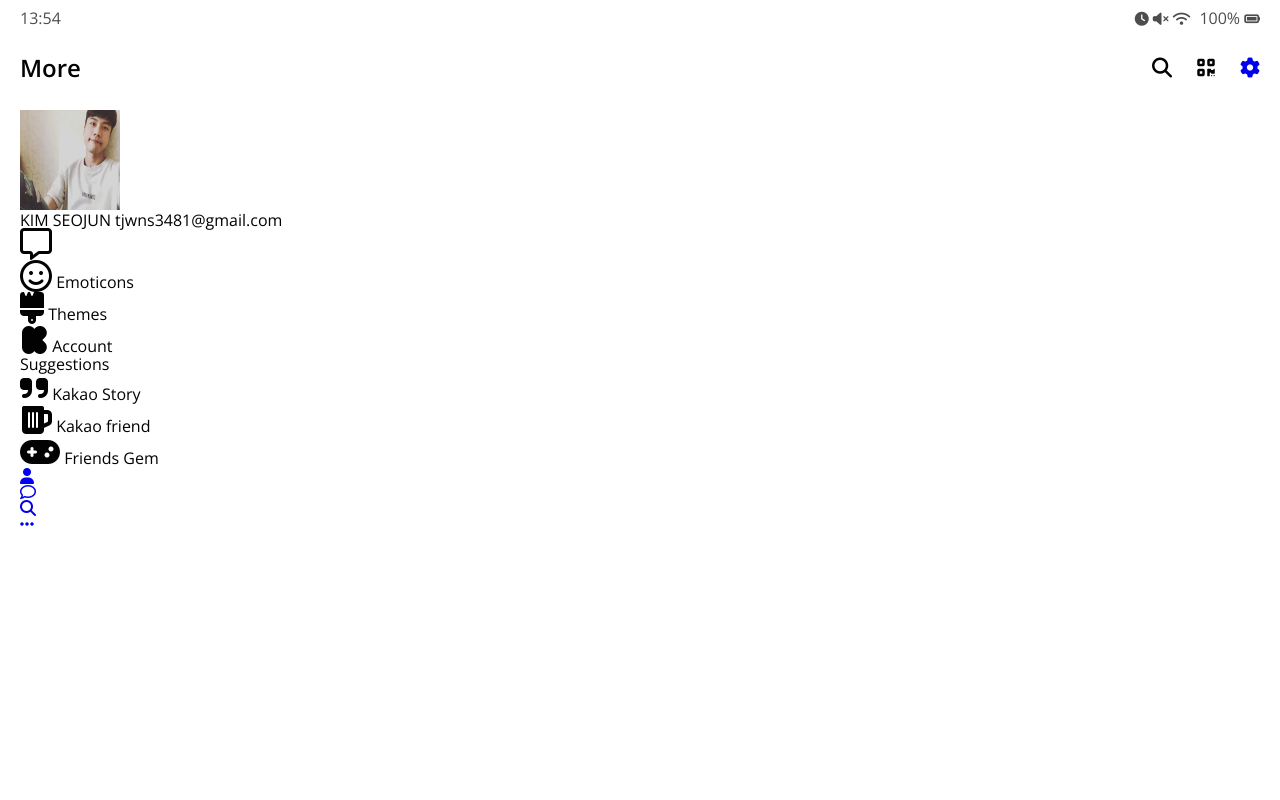
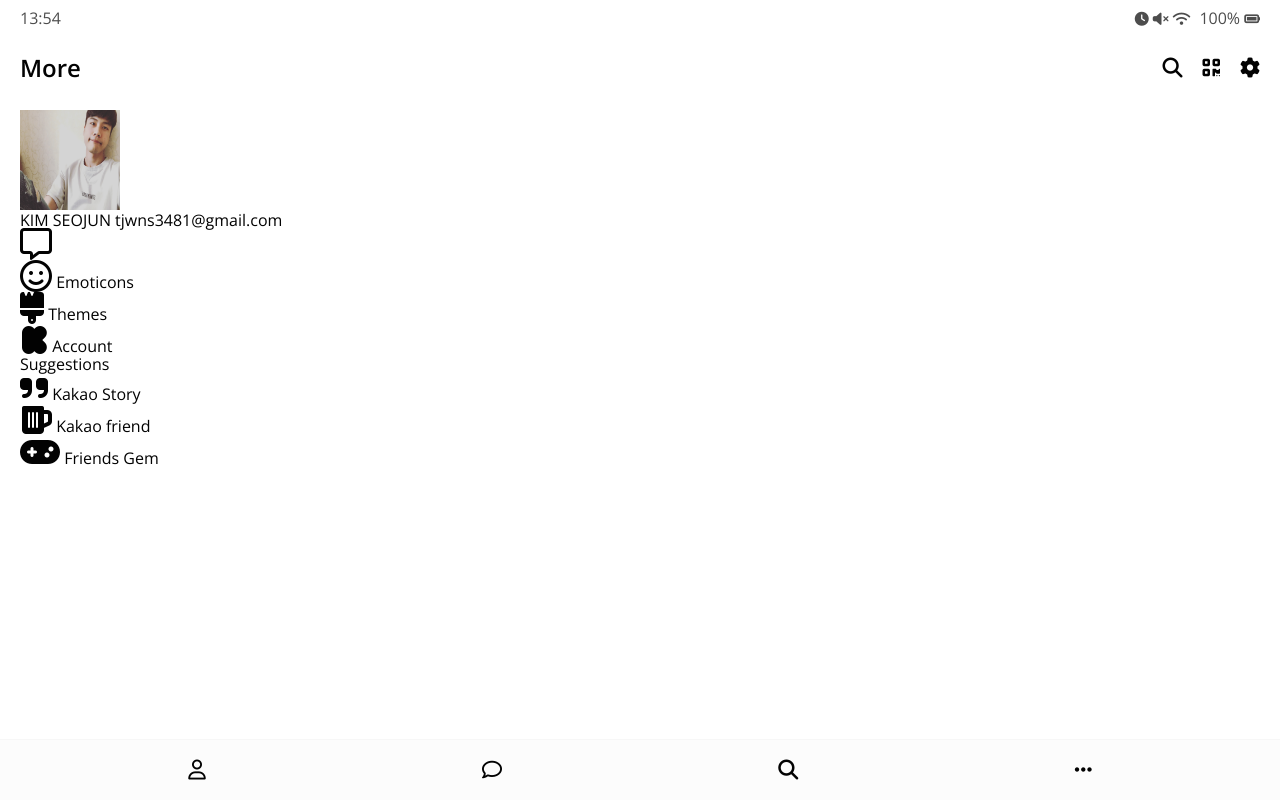
Before and after one commit to tjwns3481/kakao-clone-v2.0, a plain HTML site: page more.html in a window 1280 px wide. Drawn offline with nearby package versions, Linux system fonts and the light colour scheme; files whose address does not match are found by name.

Commit message:
until 3:28

```diff
--- a/css/header.css
+++ b/css/header.css
@@ -16,3 +16,13 @@
     margin-left: 20px;
     cursor: pointer;
 }
+
+.header .header__header-column{
+    display: flex;
+    align-items: center;
+}
+
+.header .header__back-btn{
+    font-size: 22px;
+    margin-right: 20px;
+}
--- /dev/null
+++ b/css/nav-bar.css
@@ -0,0 +1,19 @@
+.nav {
+    position: fixed;
+    background-color: #fcfcfc;
+    width: 100%;
+    padding: 20px 50px;
+    left: 0px;
+    bottom: 0px;
+    border-top: 1px solid #f7f7f7;
+    box-sizing: border-box;
+}
+
+.nav .nav__list{
+    display: flex;
+    justify-content: space-around;
+}
+
+.nav i {
+    font-size: 20px;
+}
--- a/css/style.css
+++ b/css/style.css
@@ -2,9 +2,20 @@
 @import "reset.css";
 @import "status-bar.css";
 @import "header.css";
+@import "nav-bar.css";
+
+*{
+    box-sizing: border-box;
+}
+
+
 body{
     background-color: white;
     padding:10px 20px;
     color: #020202;
     font-family: "Open Sans", -apple-system, BlinkMacSystemFont, 'Segoe UI', Roboto, Oxygen, Ubuntu, Cantarell, 'Open Sans', 'Helvetica Neue', sans-serif;
 }
+
+a{
+    color: inherit;
+}
--- a/more.html
+++ b/more.html
@@ -109,7 +109,7 @@
     </main>
     <nav class="nav">
         <ul class="nav__list">
-            <li class="nav__list-item"><a href="friends.html" class="nav__list-link"><i class="fas fa-user"></i>
+            <li class="nav__list-item"><a href="friends.html" class="nav__list-link"><i class="far fa-user"></i>
                 </a>
             </li>
             <li class="nav__list-item"><a href="index.html" class="nav__list-link"><i class="far fa-comment"></i>
```
Also changed, not shown: chat.html (+1 -1 lines), setting.html (+1 -1 lines).
